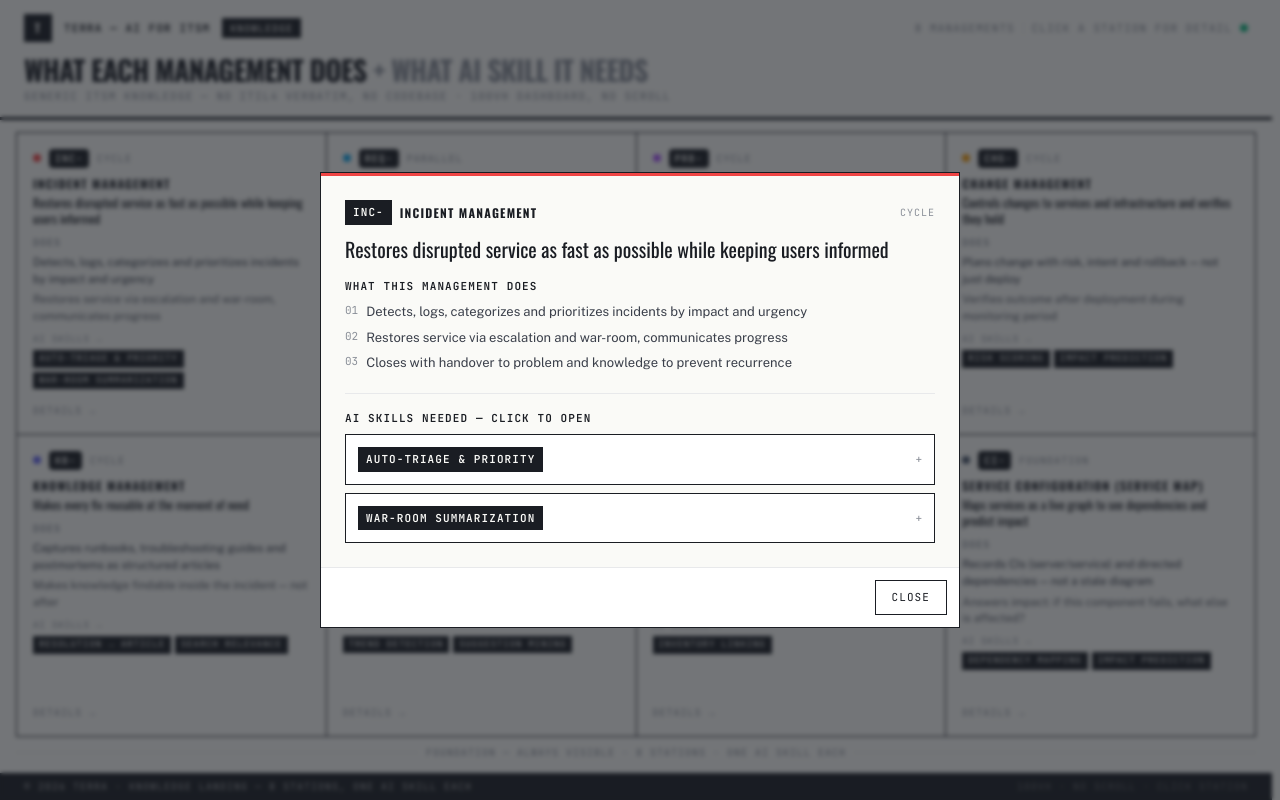
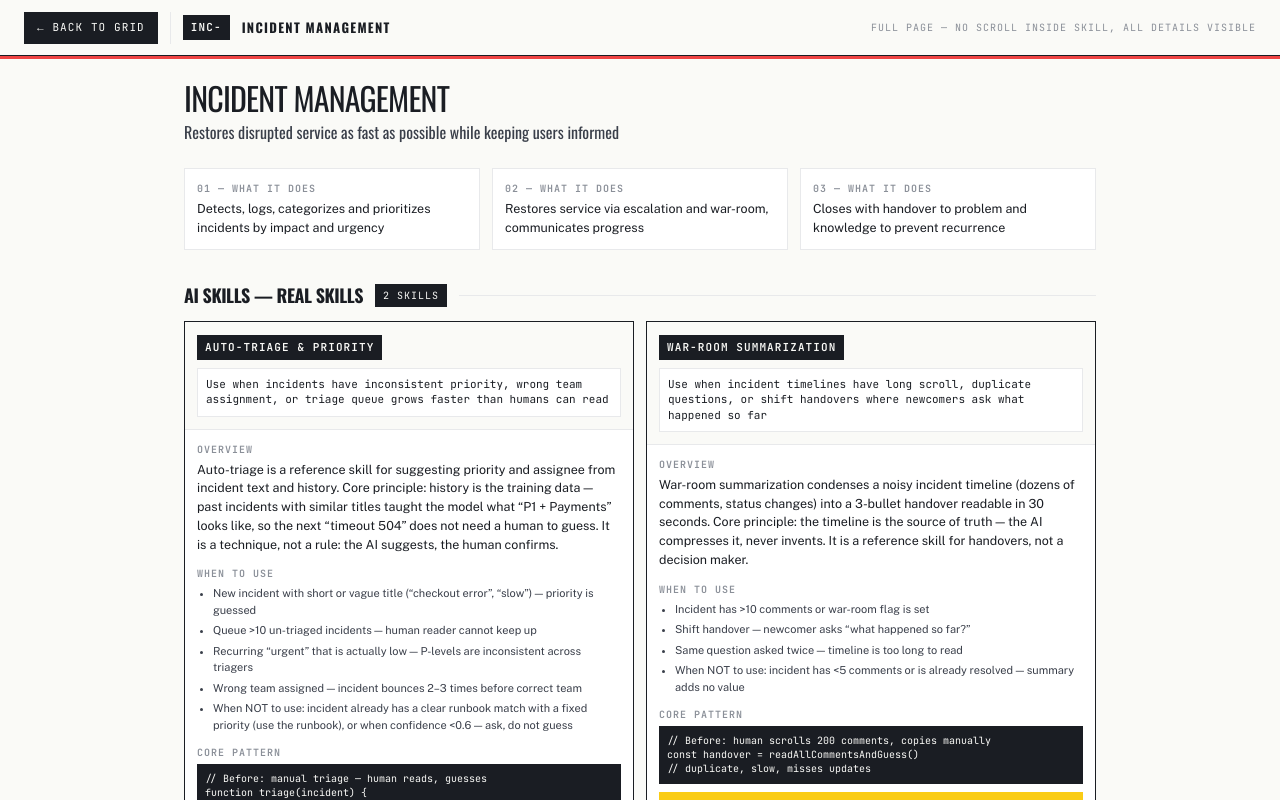
Before and after one commit to ghifarizuhir/terra-landing, a React (Vite) app: page / in a window 1280 px wide. Both pictures are taken after a click on the button 171 px from the left and 283 px from the top of the page. Built offline with nearby package versions, Linux system fonts and the light colour scheme; the HTML template or start-up script is replaced by a standard one.

Commit message:
feat: full-page motion detail — grid card layoutId morph to full page (no modal scroll)

```diff
--- a/src/components/JourneyLoop.tsx
+++ b/src/components/JourneyLoop.tsx
@@ -1,16 +1,11 @@
-import { useState, useEffect } from 'react'
+import { useState } from 'react'
 import { motion, AnimatePresence, useReducedMotion } from 'framer-motion'
 import { managements } from '../data/managements'
 
 export default function JourneyLoop() {
   const [open, setOpen] = useState<string | null>(null)
-  const [expanded, setExpanded] = useState<string | null>(null)
   const active = open ? managements.find((m) => m.id === open) ?? null : null
   const shouldReduceMotion = useReducedMotion()
-
-  useEffect(() => {
-    setExpanded(null)
-  }, [open])
 
   const gridVariants = shouldReduceMotion
     ? undefined
@@ -37,6 +32,7 @@ export default function JourneyLoop() {
         {managements.map((m) => (
           <motion.button
             key={m.id}
+            layoutId={`card-${m.id}`}
             variants={cardVariants}
             whileHover={shouldReduceMotion ? undefined : { y: -2 }}
             whileTap={shouldReduceMotion ? undefined : { scale: 0.98 }}
@@ -79,70 +75,63 @@ export default function JourneyLoop() {
 
 
 
-      {/* Detail modal — AnimatePresence for exit */}
+      {/* Detail — full page motion: grid card → full page */}
       <AnimatePresence>
         {active && (
           <motion.div
             key={active.id}
-            initial={{ opacity: 0 }}
-            animate={{ opacity: 1 }}
-            exit={{ opacity: 0 }}
-            transition={{ duration: 0.2 }}
-            className="fixed inset-0 z-50 grid place-items-center p-4 bg-[#1a1d23]/60 backdrop-blur-[2px]"
-            onClick={() => setOpen(null)}
+            layoutId={`card-${active.id}`}
+            initial={{ opacity: 0, y: 16 }}
+            animate={{ opacity: 1, y: 0 }}
+            exit={{ opacity: 0, y: 8 }}
+            transition={{ duration: 0.28, ease: [0.16, 1, 0.3, 1] as const }}
+            className="fixed inset-0 z-50 bg-[#fafaf7] flex flex-col overflow-hidden"
           >
-            <motion.div
-              initial={{ opacity: 0, scale: 0.96, y: 8 }}
-              animate={{ opacity: 1, scale: 1, y: 0 }}
-              exit={{ opacity: 0, scale: 0.98, y: 4 }}
-              transition={{ duration: 0.28, ease: [0.16, 1, 0.3, 1] as const }}
-              className="w-full max-w-[640px] bg-[#fafaf7] border border-[#1a1d23] overflow-hidden max-h-[85vh] flex flex-col"
-              onClick={(e) => e.stopPropagation()}
-            >
-            <div className="h-[3px] w-full" style={{ background: active.color.replace('bg-', '').includes('red') ? '#ef4444' : active.color.includes('purple') ? '#a855f7' : active.color.includes('amber') ? '#f59e0b' : active.color.includes('indigo') ? '#6366f1' : active.color.includes('emerald') ? '#10b981' : active.color.includes('blue') ? '#3b82f6' : active.color.includes('sky') ? '#0ea5e9' : '#475569' }} />
-            <div className="p-6 overflow-auto">
-              <div className="flex items-center gap-2 mb-3">
-                <span className="font-mono text-[11px] tracking-widest uppercase font-semibold bg-[#1a1d23] text-[#fafaf7] px-2 py-1">{active.prefix}</span>
-                <span className="font-display text-[12px] tracking-widest uppercase font-bold">{active.title}</span>
-                <span className="ml-auto font-mono text-[10px] tracking-widest uppercase text-[#8a8f98]">{active.lane}</span>
+            {/* Top bar */}
+            <div className="shrink-0 h-[56px] border-b border-[#1a1d23] bg-[#fafaf7] flex items-center px-4 lg:px-6 gap-3">
+              <button onClick={() => setOpen(null)} className="h-8 px-3 border border-[#1a1d23] bg-[#1a1d23] text-[#fafaf7] font-mono text-[11px] tracking-widest uppercase flex items-center gap-2">
+                ← Back to grid
+              </button>
+              <span className="h-8 w-px bg-[#e8e9eb] hidden sm:block" />
+              <span className="font-mono text-[11px] tracking-widest uppercase font-semibold bg-[#1a1d23] text-[#fafaf7] px-2 py-1 hidden sm:inline">{active.prefix}</span>
+              <span className="font-display text-[13px] tracking-widest uppercase font-bold hidden sm:inline">{active.title}</span>
+              <span className="ml-auto font-mono text-[10px] tracking-widest uppercase text-[#8a8f98] hidden lg:inline">Full page — no scroll inside skill, all details visible</span>
+              <span className="ml-auto lg:hidden font-mono text-[10px] tracking-widest uppercase bg-[#facc15] text-[#1a1d23] px-2 py-1">Full page</span>
             </div>
-              <h3 className="font-display text-[20px] leading-tight">{active.oneLiner}</h3>
-              <div className="mt-4 space-y-2">
-                <div className="font-mono text-[11px] tracking-widest uppercase font-semibold">What this management does</div>
-                <ol className="space-y-1.5">
+            <div className="h-[3px] w-full shrink-0" style={{ background: active.color.replace('bg-', '').includes('red') ? '#ef4444' : active.color.includes('purple') ? '#a855f7' : active.color.includes('amber') ? '#f59e0b' : active.color.includes('indigo') ? '#6366f1' : active.color.includes('emerald') ? '#10b981' : active.color.includes('blue') ? '#3b82f6' : active.color.includes('sky') ? '#0ea5e9' : '#475569' }} />
+
+            {/* Content — scrollable, full page, no inner 42vh limit */}
+            <div className="flex-1 overflow-auto">
+              <div className="max-w-[960px] mx-auto px-4 lg:px-6 py-6">
+                <h2 className="font-display text-[28px] lg:text-[32px] leading-[0.95] tracking-tight uppercase">{active.title}</h2>
+                <p className="font-display text-[16px] leading-[1.4] mt-2 text-[#3a3f4a]">{active.oneLiner}</p>
+
+                <div className="mt-6 grid lg:grid-cols-3 gap-3">
                   {active.bullets.map((b, i) => (
-                    <li key={b} className="flex gap-2 text-[13px] leading-[1.5] text-[#3a3f4a]">
-                      <span className="font-mono text-[11px] text-[#8a8f98]">0{i + 1}</span>
-                      <span>{b}</span>
-                    </li>
+                    <div key={b} className="border border-[#e8e9eb] bg-white p-3">
+                      <div className="font-mono text-[10px] tracking-widest uppercase font-semibold text-[#8a8f98]">0{i + 1} — What it does</div>
+                      <p className="text-[12.5px] leading-[1.5] mt-1">{b}</p>
+                    </div>
                   ))}
-                </ol>
                 </div>
-              <div className="mt-5 pt-4 border-t border-[#e8e9eb]">
-                <div className="font-mono text-[11px] tracking-widest uppercase font-semibold mb-2">AI skills needed — click to open</div>
-                <div className="space-y-2">
-                  {active.skills.map((s) => {
-                    const isOpen = expanded === s.name
-                    return (
-                      <div key={s.name} className="border border-[#1a1d23] bg-white overflow-hidden">
-                        <button
-                          onClick={() => setExpanded(isOpen ? null : s.name)}
-                          className="w-full flex items-center justify-between p-3 text-left hover:bg-[#fafaf7] transition-colors"
-                        >
-                          <span className="font-mono text-[11px] tracking-widest uppercase font-bold bg-[#1a1d23] text-[#fafaf7] px-2 py-1">{s.name}</span>
-                          <span className="font-mono text-[11px] text-[#8a8f98]">{isOpen ? '−' : '+'}</span>
-                        </button>
-                        {isOpen && (
-                          <div className="px-3 pb-3 space-y-3 border-t border-[#e8e9eb] bg-[#fafaf7]/50 max-h-[42vh] overflow-auto">
-                            {s.description && (
-                              <div className="pt-2">
-                                <div className="font-mono text-[10px] tracking-widest uppercase font-semibold text-[#8a8f98]">Description (Use when…)</div>
-                                <p className="font-mono text-[11px] leading-[1.4] text-[#1a1d23] mt-1 bg-white border border-[#e8e9eb] p-2">{s.description}</p>
+
+                <div className="mt-8">
+                  <div className="flex items-center gap-3 mb-3">
+                    <h3 className="font-display text-[18px] font-bold tracking-tight uppercase">AI skills — real skills</h3>
+                    <span className="font-mono text-[10px] tracking-widest uppercase bg-[#1a1d23] text-[#fafaf7] px-2 py-1">{active.skills.length} skills</span>
+                    <span className="h-px flex-1 bg-[#e8e9eb]" />
                   </div>
-                            )}
+                  <div className="grid lg:grid-cols-2 gap-3">
+                    {active.skills.map((s) => (
+                      <div key={s.name} className="border border-[#1a1d23] bg-white flex flex-col">
+                        <div className="p-3 border-b border-[#e8e9eb] bg-[#fafaf7]">
+                          <div className="font-mono text-[11px] tracking-widest uppercase font-bold bg-[#1a1d23] text-[#fafaf7] inline-block px-2 py-1">{s.name}</div>
+                          {s.description && <p className="font-mono text-[11px] leading-[1.4] mt-2 bg-white border border-[#e8e9eb] p-2">{s.description}</p>}
+                        </div>
+                        <div className="p-3 space-y-3 flex-1">
                           <div>
                             <div className="font-mono text-[10px] tracking-widest uppercase font-semibold text-[#8a8f98]">Overview</div>
-                              <p className="text-[12.5px] leading-[1.5] text-[#1a1d23] mt-1">{s.overview}</p>
+                            <p className="text-[12.5px] leading-[1.5] mt-1">{s.overview}</p>
                           </div>
                           <div>
                             <div className="font-mono text-[10px] tracking-widest uppercase font-semibold text-[#8a8f98]">When to use</div>
@@ -155,7 +144,6 @@ export default function JourneyLoop() {
                             ) : (
                               <p className="text-[11px] leading-[1.5] text-[#3a3f4a] mt-1">{s.whenToUse}</p>
                             )}
-                              {s.whenNotToUse && <p className="text-[11px] leading-[1.4] text-[#8a8f98] mt-1 italic">When NOT to use: {s.whenNotToUse}</p>}
                           </div>
                           {s.corePattern && (
                             <div>
@@ -191,7 +179,7 @@ export default function JourneyLoop() {
                           )}
                           <div>
                             <div className="font-mono text-[10px] tracking-widest uppercase font-semibold text-[#8a8f98]">Implementation</div>
-                              <p className="text-[11px] leading-[1.5] text-[#3a3f4a] font-mono mt-1 bg-white border border-[#e8e9eb] p-2">{s.how}</p>
+                            <p className="text-[11px] leading-[1.5] text-[#3a3f4a] font-mono mt-1 bg-[#fafaf7] border border-[#e8e9eb] p-2">{s.how}</p>
                           </div>
                           {s.commonMistakes && (
                             <div>
@@ -209,19 +197,12 @@ export default function JourneyLoop() {
                             </div>
                           )}
                         </div>
-                        )}
                       </div>
-                    )
-                  })}
+                    ))}
                   </div>
                 </div>
               </div>
-            <div className="shrink-0 p-3 border-t border-[#e8e9eb] flex justify-end bg-white">
-              <button onClick={() => setOpen(null)} className="font-mono text-[11px] tracking-widest uppercase border border-[#1a1d23] px-4 py-2">
-                Close
-              </button>
             </div>
-            </motion.div>
           </motion.div>
         )}
       </AnimatePresence>
```
Lines whose indentation alone changed are shown as unchanged.
